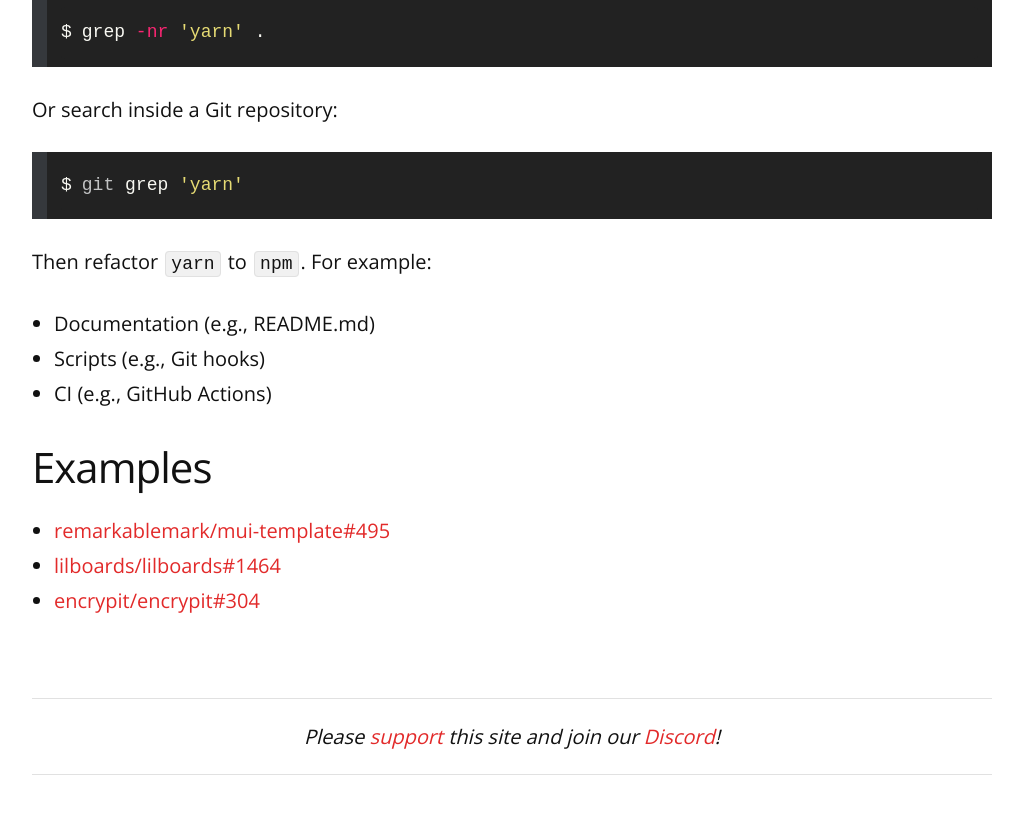
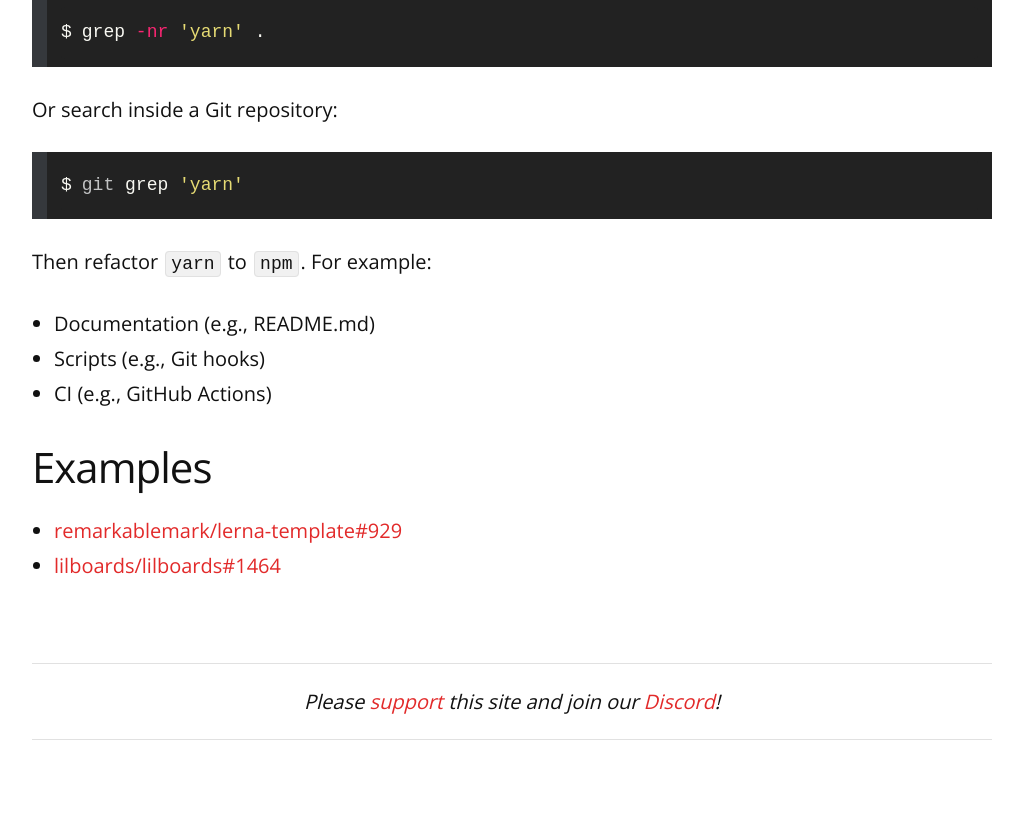
Before and after one commit to remarkablemark/remarkablemark.github.io, a Jekyll site: the page built from _posts/2023/2023-10-25-how-to-migrate-from-yarn-classic-to-npm.md, in a window 1280 px wide and 900 px high, scrolled down 2757 px. Shown: the top 814 px of the window, without its empty margins (128-1151 px from the left). Built offline with Jekyll 4.4.1, drawn with Linux system fonts in a browser that asks for light colours; comment, search, counter and statistics services are not loaded.

Commit message:
feat(posts): update "How to migrate from Yarn Classic to NPM"
Post: 2023-10-25-how-to-migrate-from-yarn-classic-to-npm.md

Update examples

```diff
--- a/_posts/2023/2023-10-25-how-to-migrate-from-yarn-classic-to-npm.md
+++ b/_posts/2023/2023-10-25-how-to-migrate-from-yarn-classic-to-npm.md
@@ -111,6 +111,5 @@ Then refactor `yarn` to `npm`. For example:
 
 ## Examples
 
-- [remarkablemark/mui-template#495](https://github.com/remarkablemark/mui-template/pull/495)
+- [remarkablemark/lerna-template#929](https://github.com/remarkablemark/lerna-template/pull/929)
 - [lilboards/lilboards#1464](https://github.com/lilboards/lilboards/pull/1464)
-- [encrypit/encrypit#304](https://github.com/encrypit/encrypit/pull/304)
```
